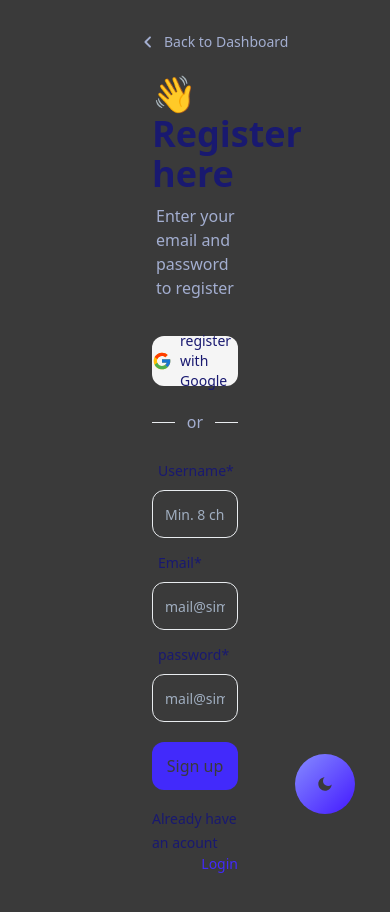
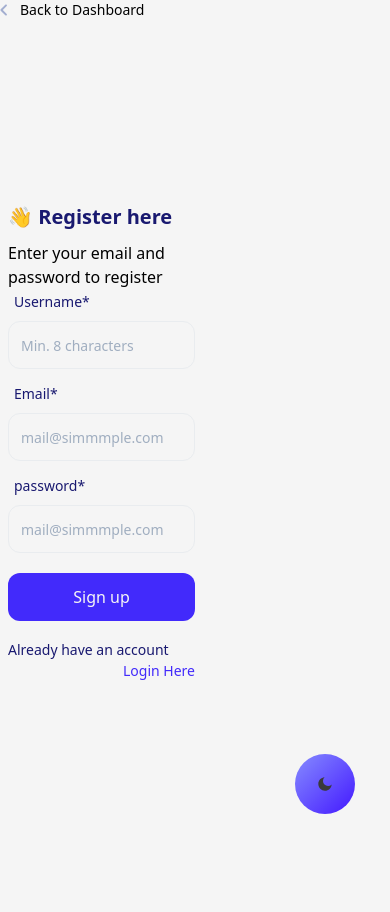
Before and after one commit to dianaacademyweb/workbench-1, a React (Vite) app in the folder Frontend/: page /register in a window 390 px wide. Shown: the top 912 px of the page. After the commit the page ends 864 px from the top, so only its background shows below. Built offline with nearby package versions, Linux system fonts and the light colour scheme; what tailwindcss-rtl would draw is missing.

Commit message:
new colors

```diff
--- a/Frontend/src/components/LoginPage/Newloginpage.jsx
+++ b/Frontend/src/components/LoginPage/Newloginpage.jsx
@@ -100,17 +100,17 @@ function Newloginpage() {
             <img src={logo} alt="Logo" className="logo" />
           </div>
 
-          <button className=" text-white bg-gray-700 py-2 px-2 rounded-lg" onClick={() => handleUserSelection("admin")}>
+          <button className=" text-lightPrimary bg-gray-700 py-2 px-2 rounded-lg" onClick={() => handleUserSelection("admin")}>
             Admin
           </button>
           <button
-            className=" text-white bg-gray-700 py-2 px-2 rounded-lg"
+            className=" text-lightPrimary bg-gray-700 py-2 px-2 rounded-lg"
             onClick={() => handleUserSelection("manager")}
           >
             Manager
           </button>
           <button
-            className=" text-white  bg-gray-700 py-2 px-2 rounded-lg"
+            className=" text-lightPrimary  bg-gray-700 py-2 px-2 rounded-lg"
             onClick={() => handleUserSelection("employee")}
           >
             Employee
@@ -233,7 +233,7 @@ function Newloginpage() {
             </span>
 
 
-       <Link className= " flex float-right ml-1 text-sm font-medium text-brand-500 hover:text-brand-600 dark:text-white" to= "/register">Create an account</Link>
+       <Link className= " flex float-right ml-1 text-sm font-medium text-brand-500 hover:text-brand-600 dark:text-lightPrimary" to= "/register">Create an account</Link>
 
 
           </div>
--- a/Frontend/src/components/Register.jsx
+++ b/Frontend/src/components/Register.jsx
@@ -1,13 +1,11 @@
-import React, {useState} from 'react'
+import React, { useState } from "react";
 import { Link } from "react-router-dom";
 import AuthApi from "../auth/auth";
-import { useNavigate } from 'react-router-dom';
+import { useNavigate } from "react-router-dom";
 import { FcGoogle } from "react-icons/fc";
-import InputField from './fields/InputField';
-import FixedPlugin from './fixedPlugin/FixedPlugin';
-import Authimage from '../assets/Images/loginimage/debit.png'
-
-
+import InputField from "./fields/InputField";
+import FixedPlugin from "./fixedPlugin/FixedPlugin";
+import Authimage from "../assets/Images/loginimage/debit.png";
 
 function Register() {
   const navigate = useNavigate();
@@ -45,25 +43,23 @@ function Register() {
         password,
         is_active,
       });
-      console.log(response)
+      console.log(response);
       if (response.data && response.data.success === true) {
         setButtonText("Signing  up");
         setError(response.data.msg);
-        return navigate('/login');
+        return navigate("/login");
       }
-
-
     } catch (err) {
       setButtonText("Sign up");
       if (err.response) {
         return setError(err.response.data.msg);
       }
-      console.log(err)
+      console.log(err);
       return setError("There has been an error.");
     }
   };
   return (
-    <div className=" px-36 py-8  h-fit  !bg-white dark:!bg-navy-900 ">
+    <div className=" md:px-36 md:py-8  h-fit  !bg-lightPrimary dark:!bg-navy-900 ">
       <div className="flex float-left">
         <Link to="/dashboard" className="mt-0 w-max lg:pt-10">
           <div className="mx-auto flex h-fit w-fit items-center hover:cursor-pointer">
@@ -79,44 +75,29 @@ function Register() {
                 fill="#A3AED0"
               />
             </svg>
-          <p className="ml-3 text-sm text-gray-600">Back to Dashboard</p>
+            <p className="ml-3 text-sm text-navy-800">Back to Dashboard</p>
           </div>
         </Link>
       </div>
-    <div className="mt-18 mb-16 flex h-full w-full items-center justify-center px-2 md:mx-0 md:px-0 lg:mb-10 lg:items-center lg:justify-start">
+      <div className="md:mt-18 md:mb-16 flex h-full w-full items-center justify-center px-2 md:mx-0 md:px-0 lg:mb-10 lg:items-center lg:justify-start">
         {/* Sign in section */}
         <div className=" w-full max-w-full flex-col items-center md:pl-4 lg:pl-0 xl:max-w-[420px]">
-        <h4 className="mb-2.5 text-4xl font-bold text-navy-700 dark:text-white">
+          <h4 className="mb-2.5 text-xl md:text-4xl font-bold text-navy-700 dark:text-white">
             👋 Register here
           </h4>
-        <p className="mb-9 ml-1 text-base text-gray-600">
+          <p className="md:mb-9 md:ml-1 text-base text-navy-800">
             Enter your email and password to register
           </p>
-        <div className="mb-6 flex h-[50px] w-full items-center justify-center gap-2 rounded-xl bg-lightPrimary hover:cursor-pointer dark:bg-navy-800">
-          <div className="rounded-full text-xl">
-            <FcGoogle />
-          </div>
-          <h5 className="text-sm font-medium text-navy-700 dark:text-white">
-            register with Google
-          </h5>
-        </div>
-        <div className="mb-6 flex items-center  gap-3">
-          <div className="h-px w-full bg-gray-200 dark:bg-navy-700" />
-          <p className="text-base text-gray-600 dark:text-white"> or </p>
-          <div className="h-px w-full bg-gray-200 dark:bg-navy-700" />
-        </div>
+
           {/* Email */}
           <form method="submit">
-
-
-
             <InputField
               onChange={(event) => {
                 setName(event.target.value);
                 setError(undefined);
               }}
               variant="auth"
-          name = "password"
+              name="password"
               extra="mb-3"
               label="Username*"
               placeholder="Min. 8 characters"
@@ -124,7 +105,6 @@ function Register() {
               type="text"
               value={firstName}
               autoComplete="current-password"
-
             />
             <InputField
               onChange={(event) => {
@@ -140,7 +120,6 @@ function Register() {
               id="Email"
               type="email"
               value={email}
-
             />
             <InputField
               onChange={(event) => {
@@ -156,15 +135,13 @@ function Register() {
               id="password"
               type="password"
               value={password}
-
             />
-
 
             {/* Checkbox */}
             <button
               type="Submit"
               onClick={register}
-          className="linear mt-2 w-full rounded-xl bg-brand-500 py-[12px] text-base font-medium text-white transition duration-200 hover:bg-brand-600 active:bg-brand-700 dark:bg-brand-400 dark:text-white dark:hover:bg-brand-300 dark:active:bg-brand-200"
+              className="linear mt-2 w-full rounded-xl bg-brand-500 py-[12px] text-base font-medium text-lightPrimary transition duration-200 hover:bg-brand-600 active:bg-brand-700 dark:bg-brand-400 dark:text-white dark:hover:bg-brand-300 dark:active:bg-brand-200"
             >
               {buttonText}
             </button>
@@ -173,16 +150,20 @@ function Register() {
           <h1 className="text-black">{error}</h1>
 
           <div className="mt-4">
-          <span className=" text-sm font-medium text-navy-700 dark:text-gray-600">
-            Already have an acount
+            <span className=" text-sm font-medium text-navy-700 dark:text-navy-800">
+              Already have an account
             </span>
 
-
-            <Link className= " flex float-right ml-1 text-sm font-medium text-brand-500 hover:text-brand-600 dark:text-white" to= "/login">Login</Link>
+            <Link
+              className=" flex float-right ml-1 text-sm font-medium text-brand-500 hover:text-brand-600 dark:text-white"
+              to="/login"
+            >
+              Login Here
+            </Link>
           </div>
         </div>
 
-      <div className="relative float-right h-full min-h-screen w-full !bg-white dark:!bg-navy-900 ">
+        <div className="relative float-right h-full min-h-screen w-full !bg-lightPrimary dark:!bg-navy-900 ">
           <FixedPlugin />
         </div>
         <div className="mt-0 absolute right-0 hidden h-full min-h-screen md:block lg:w-[49vw] 2xl:w-[44vw]">
@@ -193,36 +174,6 @@ function Register() {
         </div>
       </div>
     </div>
-
-
-
-
-
-
-
-
-
-
-
-
-
-
-
-
-
-
-
-
-
-
-
-
-
-
-
-
-
-
 
     // <div className='mt-28'>
 
@@ -256,7 +207,7 @@ function Register() {
 
     //   </form>
     // </div>
-  )
+  );
 }
 
-export default Register
+export default Register;
--- a/Frontend/src/views/tasks/index.jsx
+++ b/Frontend/src/views/tasks/index.jsx
@@ -9,7 +9,7 @@ import Employe from "../../components/DashBoard/Employelist";
 function Task() {
   const usertype = localStorage.getItem("type");
   return (
-    <div className=" dark:text-white text-navy-800  bg-lightPrimary dark:bg-navy-900 ">
+    <div className="  text-lightPrimary  bg-lightPrimary dark:bg-navy-900 ">
       <Navbar />
       <div className="mt-14 justify-center flex">
       {usertype === "employe"&&  <EmployeTaskpage/>}
@@ -18,9 +18,9 @@ function Task() {
 
         {usertype === "organization" && (
            <div>
-          <button className="px-3 py-3 bg-gray-300 mx-10 dark:text-white text-navy-900 dark:bg-navy-800 rounded-lg">
+          <button className="px-3 py-3 bg-gray-300 mx-10  text-navy-900 dark:bg-navy-800 rounded-lg">
             <Link
-              className="mx-5 px-5 py -5 text-navy-800 dark:text-white"
+              className="mx-5 px-5 py -5 text-navy-800 "
               to="addtask"
             >
               Add Task
@@ -28,7 +28,7 @@ function Task() {
           </button>
 
           <div className="flex mx-4 my-4 rounded-3xl justify-between bg-white dark:bg-navy-900 dark:border-white dark:border">
-        <h1 className="text-2xl py-6 px-4 text-black  dark:text-white dark:bg-navy-900 rounded-3xl">
+        <h1 className="text-2xl py-6 px-4 text-black   dark:bg-navy-900 rounded-3xl">
           TASKS
         </h1>
         <nav className="my-2">
--- a/Frontend/src/views/teams/index.jsx
+++ b/Frontend/src/views/teams/index.jsx
@@ -1,19 +1,16 @@
 import React from 'react'
-import { Link  } from 'react-router-dom';
+
 import { Outlet } from 'react-router-dom';
 import Navbar from '../../components/navbar/index';
 
 function Teams() {
   return (
-    <div className=' dark:text-white text-navy-800  bg-lightPrimary dark:bg-navy-900 '>
+    <div className='  text-navy-800  bg-lightPrimary dark:bg-navy-900 '>
       <Navbar/>
       <div className='mt-14 justify-center flex'>
 
        </div>
-       <div className='flex justify-end mx-5 '>
-       <button className='px-3 py-3 bg-gray-300 mx-10 dark:text-white text-navy-900 dark:bg-navy-800 rounded-lg'>
-      <Link className='mx-5 px-5 py -5 text-navy-800 dark:text-white' to="addteams">Add Teams</Link></button>
-       </div>
+
          <Outlet/>
 
     </div>
```
Also changed, not shown: Frontend/src/components/Newhome.jsx (+11 -11 lines), Frontend/src/views/board/Allboard.jsx (+8 -8 lines), Frontend/src/views/board/Board.jsx (+6 -6 lines), Frontend/src/views/teams/AllTeams.jsx (+13 -9 lines). Lines whose indentation alone changed are shown as unchanged.
